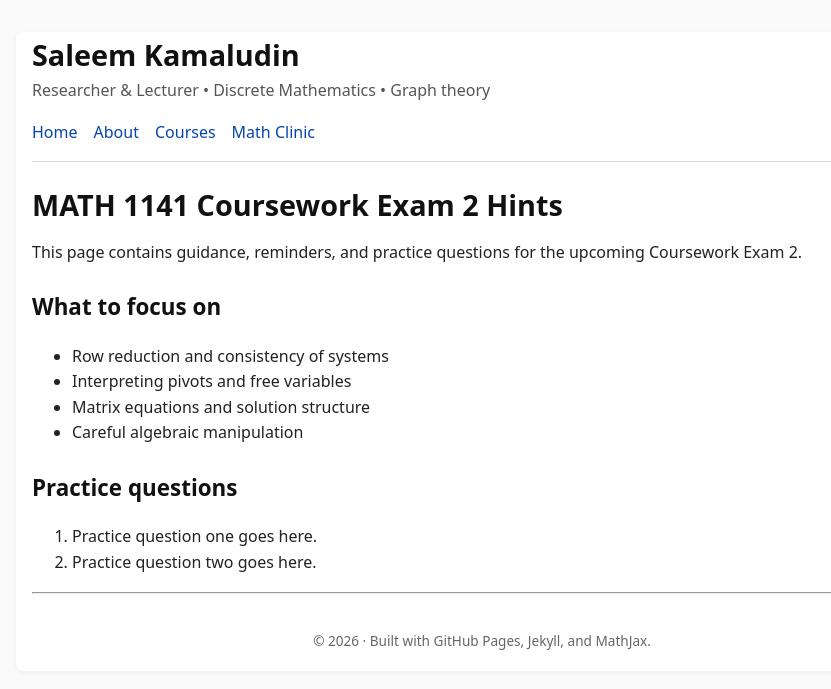
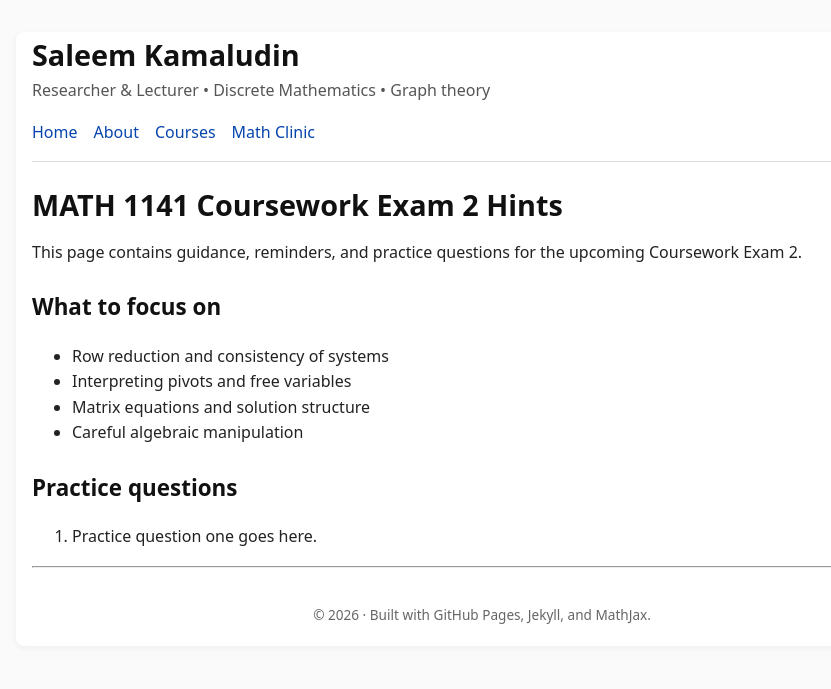
Before and after one commit to SaleemKamaludin/SaleemKamaludin.github.io, a Jekyll site: the page built from courses/math-1141-coursework-exam-2-hints.md, in a window 1280 px wide. Shown: the top 689 px of the page, without its empty margins (158-989 px from the left). Built offline with Jekyll 4.4.1, drawn with Linux system fonts in a browser that asks for light colours.

Commit message:
Update math-1141-coursework-exam-2-hints.md

```diff
--- a/courses/math-1141-coursework-exam-2-hints.md
+++ b/courses/math-1141-coursework-exam-2-hints.md
@@ -16,4 +16,3 @@ This page contains guidance, reminders, and practice questions for the upcoming
 
 ## Practice questions
 1. Practice question one goes here.
-2. Practice question two goes here.
```
